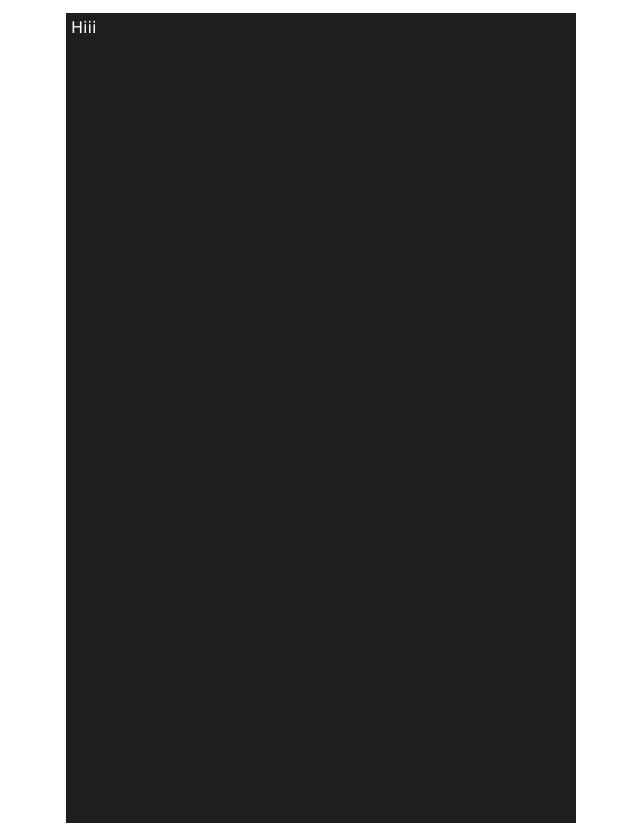
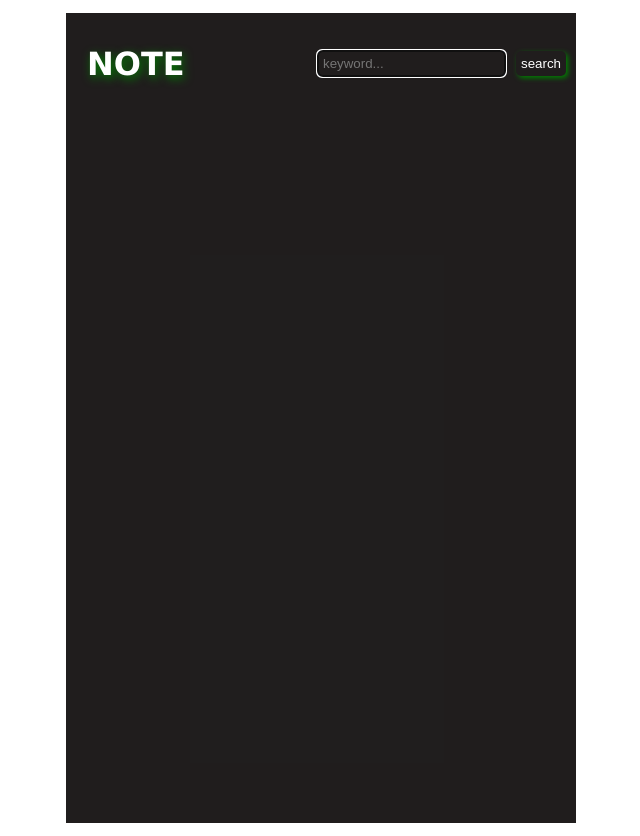
Before and after one commit to jayesh-125/note-App, a React (Create React App) app: page / in a window 1280 px wide. Shown: the whole page, without its empty margins (319-959 px from the left). Built offline with nearby package versions, Linux system fonts and the light colour scheme.

Commit message:
note App

```diff
--- a/src/index.css
+++ b/src/index.css
@@ -1,5 +1,5 @@
 body{
-    font-family: 'Lucida Sans', 'Lucida Sans Regular', 'Lucida Grande', 'Lucida Sans Unicode', Geneva, Verdana, sans-serif !important;
+    font-family: Geneva, Verdana, serif !important;
     padding: 5px;
     color: white !important;
 }
@@ -10,3 +10,37 @@ body{
     background-color: rgba(6, 3, 3, 0.895);
     margin: 0 auto;
 }
+.h2{
+    line-height: normal;
+    padding: 0 1rem;
+    font-weight: 800;
+    font-size: xx-large;
+    text-shadow: 2px 3px 10px green;
+}
+.header{
+    display: flex;
+    flex-direction: row;
+    align-items: center;
+    justify-content: space-between;
+}
+.btn{
+    margin: 0 5px;
+    padding: 5px;
+    box-shadow: green 2px 2px 5px;
+    color: white;
+    background-color: transparent;
+    border-radius: 5px;
+    border: green;
+}
+.inp{
+    margin: 0 5px;
+    padding: 5px;
+    color: white;
+    background-color: transparent;
+    border-radius: 5px;
+    border: 1px solid rgb(8, 73, 215);
+}
+.container{
+    padding: 0.5rem 1rem;
+    border-radius: 5px;
+}
--- a/src/pages/Note.jsx
+++ b/src/pages/Note.jsx
@@ -3,7 +3,20 @@ import React from 'react'
 function Note() {
   return (
     <div>
-      Hiii
+      <section>
+        <header className='header'>
+          <h2 className='h2'>NOTE</h2>
+          <div>
+            <input type="text" className='inp' autoFocus placeholder='keyword...' />
+            <button className='btn'>search</button>
+          </div>
+        </header>
+      </section>
+      <section>
+        <div className="container">
+
+        </div>
+      </section>
     </div>
   )
 }
```
